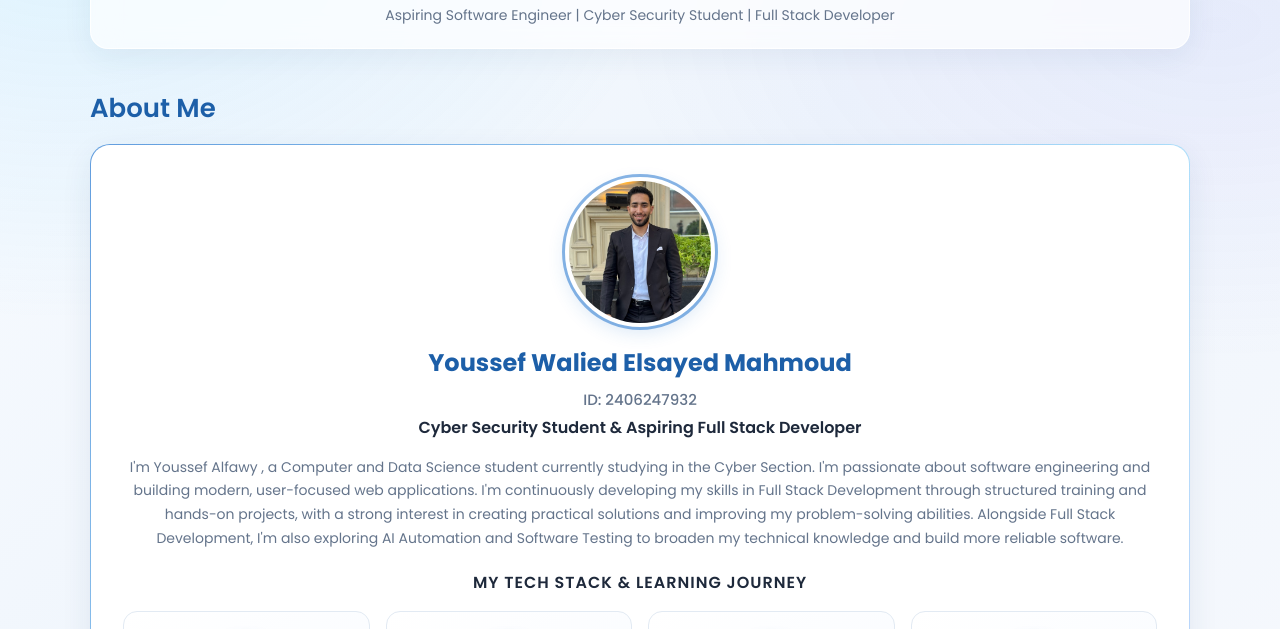
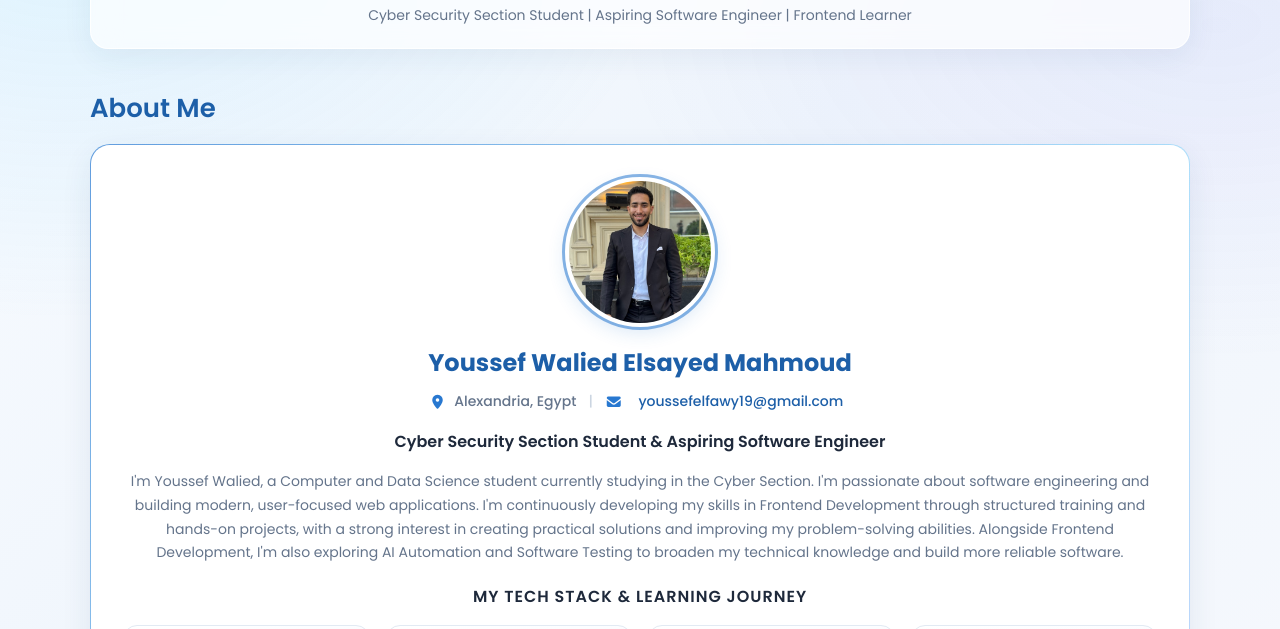
Before and after one commit to Youssef-Alfawy/Personal-Portfolio-FCDS-Ass1, a plain HTML site: page index.html in a window 1280 px wide. Shown: the part 95-724 px from the top of the page. Drawn offline with Linux system fonts and the light colour scheme.

Commit message:
Update titles in HTML and adjust CSS styles

```diff
--- a/Css/style.css
+++ b/Css/style.css
@@ -12,11 +12,14 @@
 ::-webkit-scrollbar-thumb:hover {
   background: var(--primary-dark);
 }
-
+/* Selection Color */
+::selection {
+  background-color: var(--primary);
+  color: #ffffff;
+}
 /* General Settings */
 * {
   box-sizing: border-box;
-  animation: none;
 }
 html {
   scroll-behavior: smooth;
@@ -169,19 +172,47 @@ section#card img#avatar {
 section#card img#avatar:hover {
   transform: scale(1.04);
 }
-section#card h3#name {
+section#card h2#name {
   margin: 0 0 8px;
   font-size: 24px;
   color: var(--primary-dark);
 }
-section#card p#student-id {
-  margin: 0 0 4px;
-  font-size: 15px;
+/* Contact Info */
+section#card p#contact-info {
+  display: flex;
+  flex-wrap: wrap;
+  align-items: center;
+  justify-content: center;
+  gap: 8px;
+  margin: 0 0 16px;
+  font-size: 14px;
   font-weight: 500;
   color: var(--muted);
 }
-section#card p#student-id::before {
-  content: "ID: ";
+
+section#card p#contact-info i {
+  color: var(--primary);
+}
+
+section#card p#contact-info a {
+  color: var(--primary-dark);
+  text-decoration: none;
+  padding: 2px 8px;
+  border-radius: 6px;
+  transition:
+    background-color 0.2s ease,
+    color 0.2s ease;
+}
+
+section#card p#contact-info a:hover {
+  color: var(--primary);
+  text-decoration: none;
+  background-color: #eef5fc;
+}
+
+section#card p#contact-info .separator {
+  color: #cbd5e1;
+  margin: 0 4px;
 }
 section#card p#title {
   margin: 0 0 16px;
@@ -391,16 +422,19 @@ div#links a i {
   border-radius: 14px;
   border: 1px solid var(--border);
   box-shadow: 0 5px 18px rgba(30, 64, 110, 0.045);
-  overflow: hidden;
+
   transition:
     transform 0.25s ease,
     box-shadow 0.25s ease,
     border-color 0.25s ease;
 }
+
 .project-card:hover {
   transform: translateY(-5px);
-  border-color: #c5d9ee;
-  box-shadow: 0 12px 28px rgba(30, 64, 110, 0.12);
+  border-color: var(--primary);
+  box-shadow:
+    0 0 20px rgba(40, 120, 208, 0.3),
+    0 12px 28px rgba(30, 64, 110, 0.12);
 }
 .project-shot {
   display: block;
--- a/index.html
+++ b/index.html
@@ -10,19 +10,21 @@
     <title>Youssef Walied | Portfolio</title>
     <meta
       name="description"
-      content="Explore the developer portfolio of Youssef Walied, also known as Youssef Alfawy, featuring web development projects, technical skills, education, and Full Stack Development journey."
+      content="Explore the developer portfolio of Youssef Walied, also known as Youssef Alfawy, featuring web development projects, technical skills, education, and Frontend Development journey."
     />
 
     <meta property="og:type" content="website" />
     <meta
       property="og:title"
-      content="Youssef Walied | Cyber Security Student & Aspiring Full Stack Developer"
+      content="Youssef Walied | Cyber Security Section Student & Aspiring Software Engineer"
     />
     <meta
       property="og:description"
-      content="Explore Youssef Walied, also known as Youssef Alfawy, developer portfolio featuring projects, technical skills, and his Full Stack Development journey."
+      content="Explore Youssef Walied, also known as Youssef Alfawy, developer portfolio featuring projects, technical skills, and his Frontend Development journey."
     />
     <link rel="icon" type="image/png" href="./images/developer.png" />
+    <link rel="preconnect" href="https://fonts.googleapis.com" />
+    <link rel="preconnect" href="https://fonts.gstatic.com" crossorigin />
     <link
       href="https://fonts.googleapis.com/css2?family=Poppins:wght@400;500;600;700&display=swap"
       rel="stylesheet"
@@ -36,8 +38,8 @@
     <header class="site-header">
       <p class="site-title">Youssef Walied Portfolio</p>
       <p class="site-subtitle">
-        Aspiring Software Engineer | Cyber Security Student | Full Stack
-        Developer
+        Cyber Security Section Student | Aspiring Software Engineer | Frontend
+        Learner
       </p>
     </header>
 
@@ -52,18 +54,27 @@
           alt="Portrait image of Youssef Alfawy"
         />
 
-        <h3 id="name">Youssef Walied Elsayed Mahmoud</h3>
-        <p id="student-id">2406247932</p>
-        <p id="title">Cyber Security Student & Aspiring Full Stack Developer</p>
+        <h2 id="name">Youssef Walied Elsayed Mahmoud</h2>
+        <p id="contact-info">
+          <i class="fa-solid fa-location-dot"></i> Alexandria, Egypt
+          <span class="separator">|</span>
+          <i class="fa-solid fa-envelope"></i>
+          <a href="mailto:youssefelfawy19@gmail.com" title="Send me an email"
+            >youssefelfawy19@gmail.com</a
+          >
+        </p>
+        <p id="title">
+          Cyber Security Section Student & Aspiring Software Engineer
+        </p>
 
         <p id="bio">
-          I'm Youssef Alfawy , a Computer and Data Science student currently
+          I'm Youssef Walied, a Computer and Data Science student currently
           studying in the Cyber Section. I'm passionate about software
           engineering and building modern, user-focused web applications. I'm
-          continuously developing my skills in Full Stack Development through
+          continuously developing my skills in Frontend Development through
           structured training and hands-on projects, with a strong interest in
           creating practical solutions and improving my problem-solving
-          abilities. Alongside Full Stack Development, I'm also exploring AI
+          abilities. Alongside Frontend Development, I'm also exploring AI
           Automation and Software Testing to broaden my technical knowledge and
           build more reliable software.
         </p>
@@ -692,12 +703,15 @@
           <div class="objective-content">
             <h3>Career Objective</h3>
             <p>
-              Aspiring Full Stack Developer with a strong interest in AI
-              Automation and Software Testing, aiming to build reliable,
-              efficient, and user-focused software solutions.
+              Aspiring Software Engineer currently pursuing a Full Stack
+              diploma, with a growing focus on Frontend Development and a strong
+              interest in AI Automation and Software Testing, aiming to build
+              reliable, efficient, and user-focused software solutions.
             </p>
+
             <div class="objective-tags">
-              <span>Full Stack Development</span>
+              <span>Frontend Development</span>
+              <span>Full Stack</span>
               <span>AI Automation</span>
               <span>Software Testing</span>
             </div>
```
